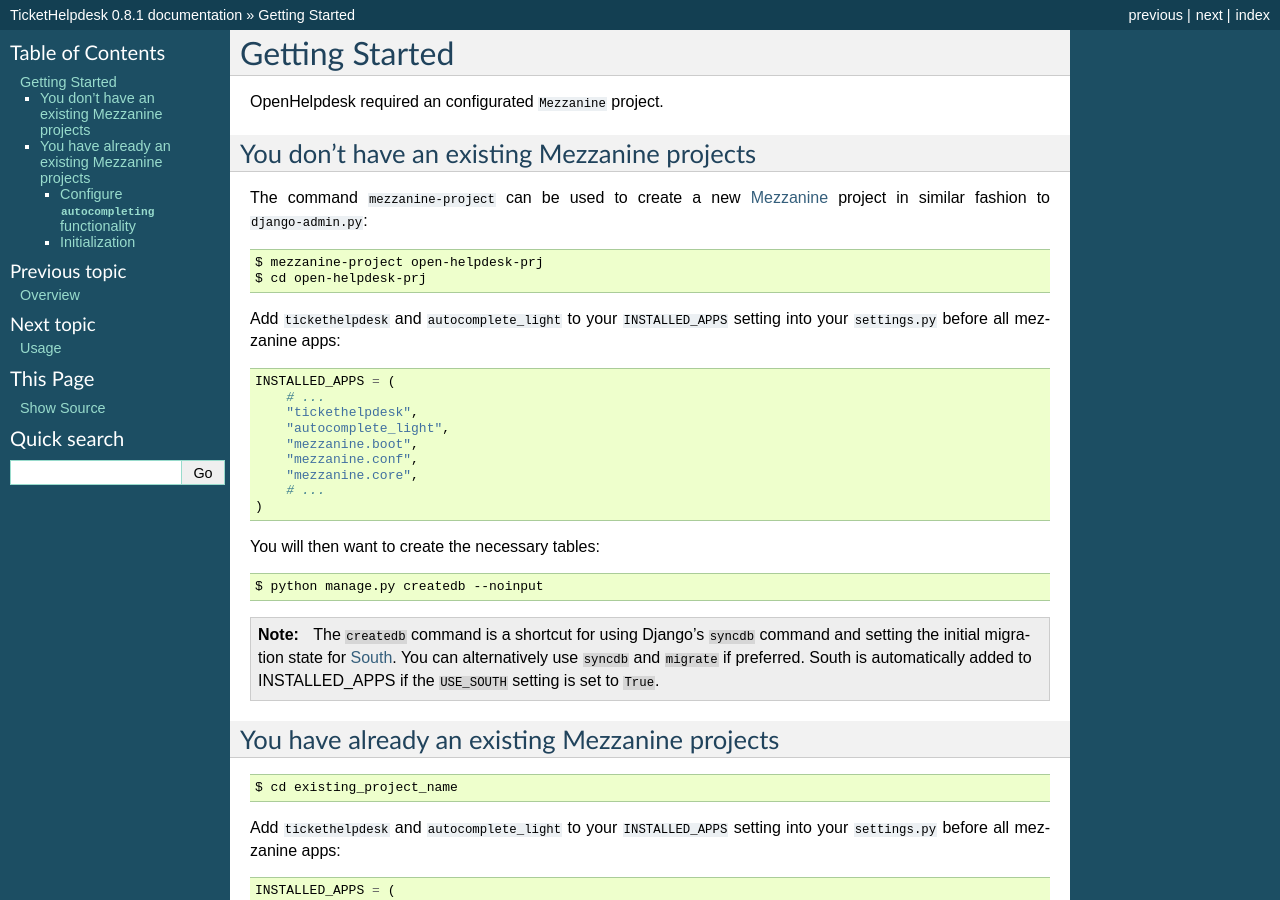
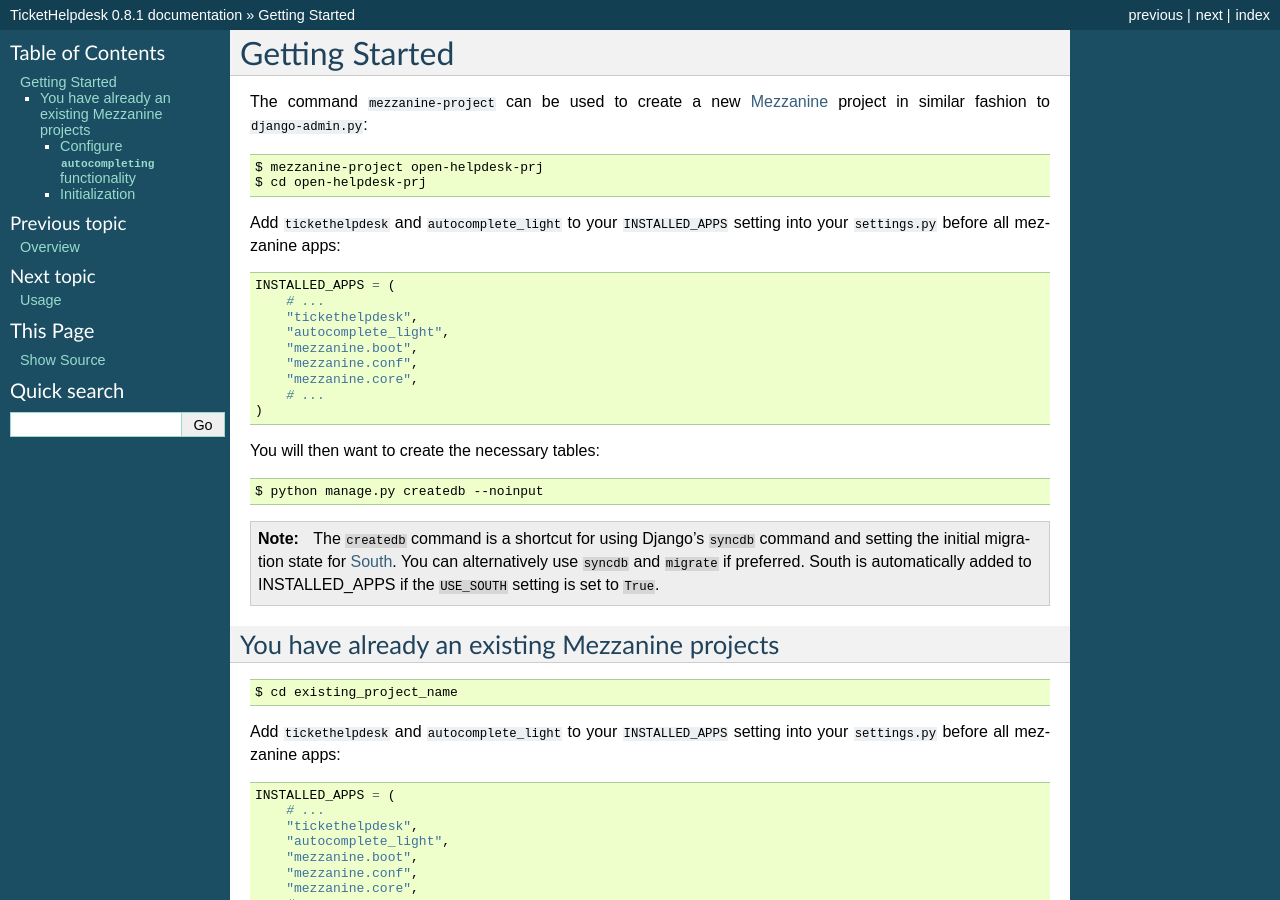
Before and after one commit to TicketHelpdesk/TicketHelpdesk, a Sphinx documentation site: the page built from docs/getting-started.rst, in a window 1280 px wide and 900 px high. Built offline with Sphinx 7.4.7, drawn with Linux system fonts in a browser that asks for light colours; pages that are not in the unit, such as notebooks, are missing from menus; the version number is read from the project's files by our own code.

Commit message:
Update getting-started.rst

```diff
--- a/docs/getting-started.rst
+++ b/docs/getting-started.rst
@@ -1,12 +1,5 @@
 Getting Started
 ===============
-
-OpenHelpdesk required an configurated ``Mezzanine`` project.
-
-.. _no_mezzanine_prj:
-
-You don't have an existing Mezzanine projects
-~~~~~~~~~~~~~~~~~~~~~~~~~~~~~~~~~~~~~~~~~~~~~
 
 The command ``mezzanine-project`` can be used to create a new `Mezzanine`_ project in similar
 fashion to ``django-admin.py``::
```
